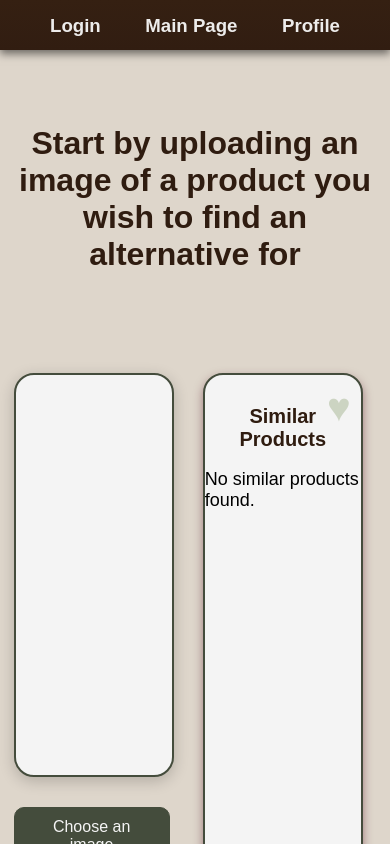
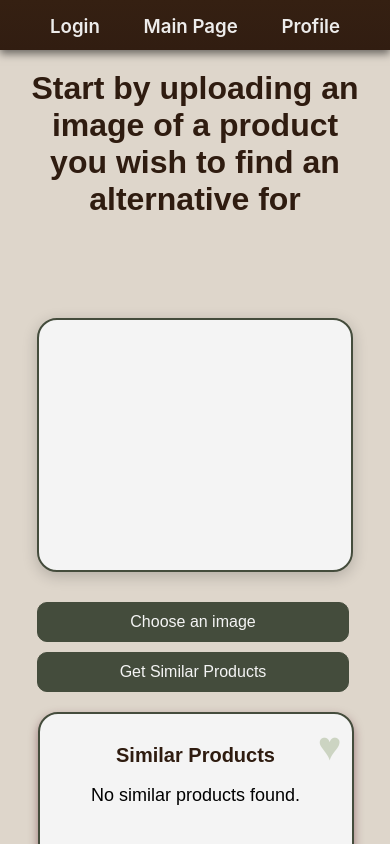
Before and after one commit to alison-mgg/SENG401_JewelryApp, a React (Create React App) app in the folder Frontend/dupe-machine/: page /main in a window 390 px wide. Shown: the top 844 px of the page. Built offline with nearby package versions, Linux system fonts and the light colour scheme.

Commit message:
main responsive layout

```diff
--- a/Frontend/dupe-machine/src/pages/MainPage.js
+++ b/Frontend/dupe-machine/src/pages/MainPage.js
@@ -173,8 +173,9 @@ const handleGetSimilarProducts = async (latestDescription) => {
   };
 
   return (
-    <div className="container">
+    <div>
       <NavBar />
+      <div className="container">
       <h1>Start by uploading an image of a product you wish to find an alternative for </h1>
 
       {/* Login message popup */}
@@ -248,6 +249,7 @@ const handleGetSimilarProducts = async (latestDescription) => {
         </div>
       </div>
     </div>
+    </div>
   );
 
 }
--- a/Frontend/dupe-machine/src/styling/MainPage.css
+++ b/Frontend/dupe-machine/src/styling/MainPage.css
@@ -137,3 +137,33 @@ h2 {
 .container p {
   font-size: 18px;
 }
+@media screen and (max-width: 800px) {
+  .content-wrapper {
+    flex-direction: column;
+    align-items: center;
+  }
+
+  .left-column,
+  .right-column {
+    width: 90%; /* Make them take more width */
+  }
+
+  .similar-products-box {
+    width: 80vw; /* Adjust width for smaller screens */
+    text-align: center; /* Center content */
+    margin-top: 20px; /* Add spacing */
+  }
+  .container {
+    padding: 20px;
+    padding-bottom:40px;
+  }
+  .image-upload-box {
+   width: 80vw;
+   height: 250px;
+  }
+  .choose-image-button,
+.similar-products-button {
+  width: 80vw;
+}
+
+}
```
